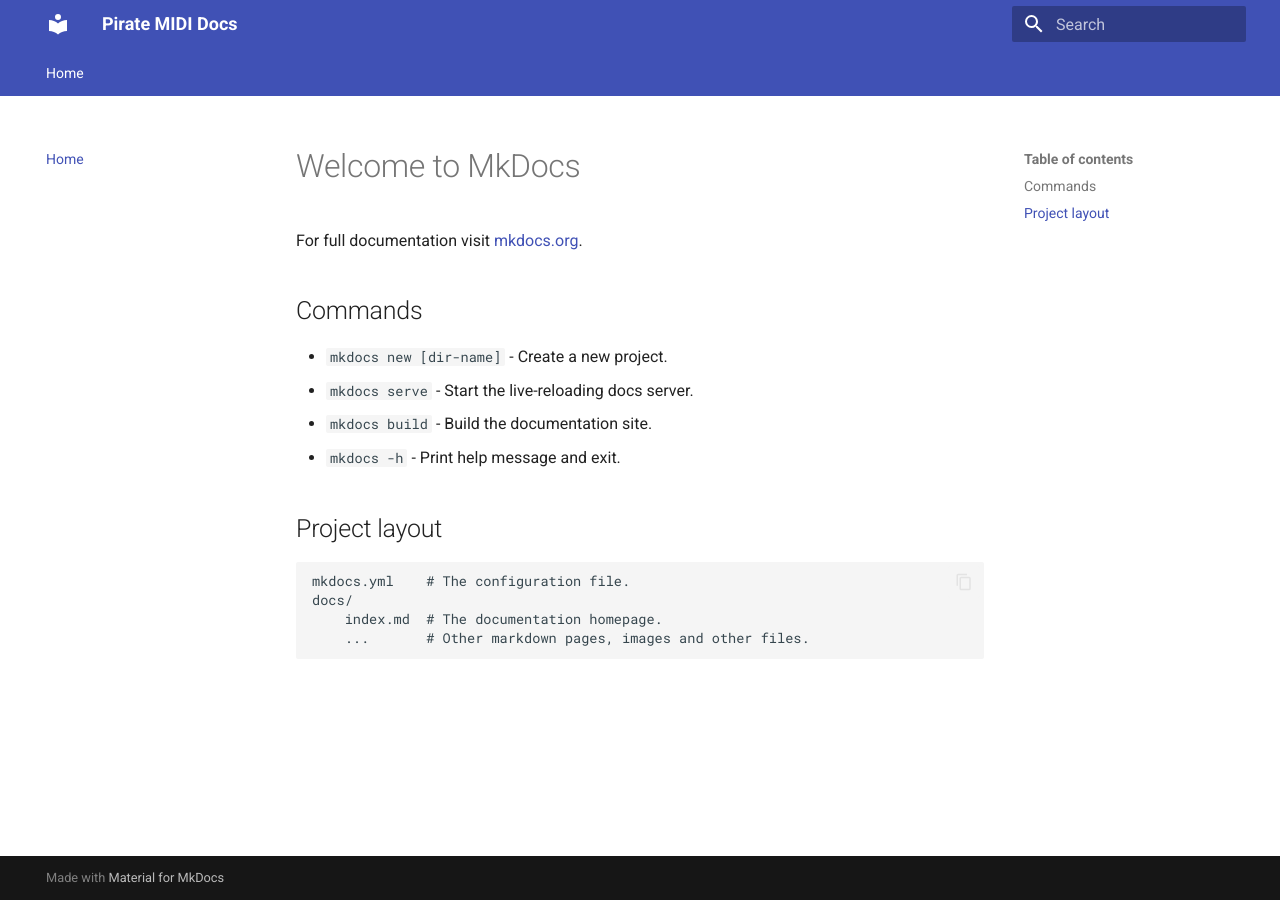
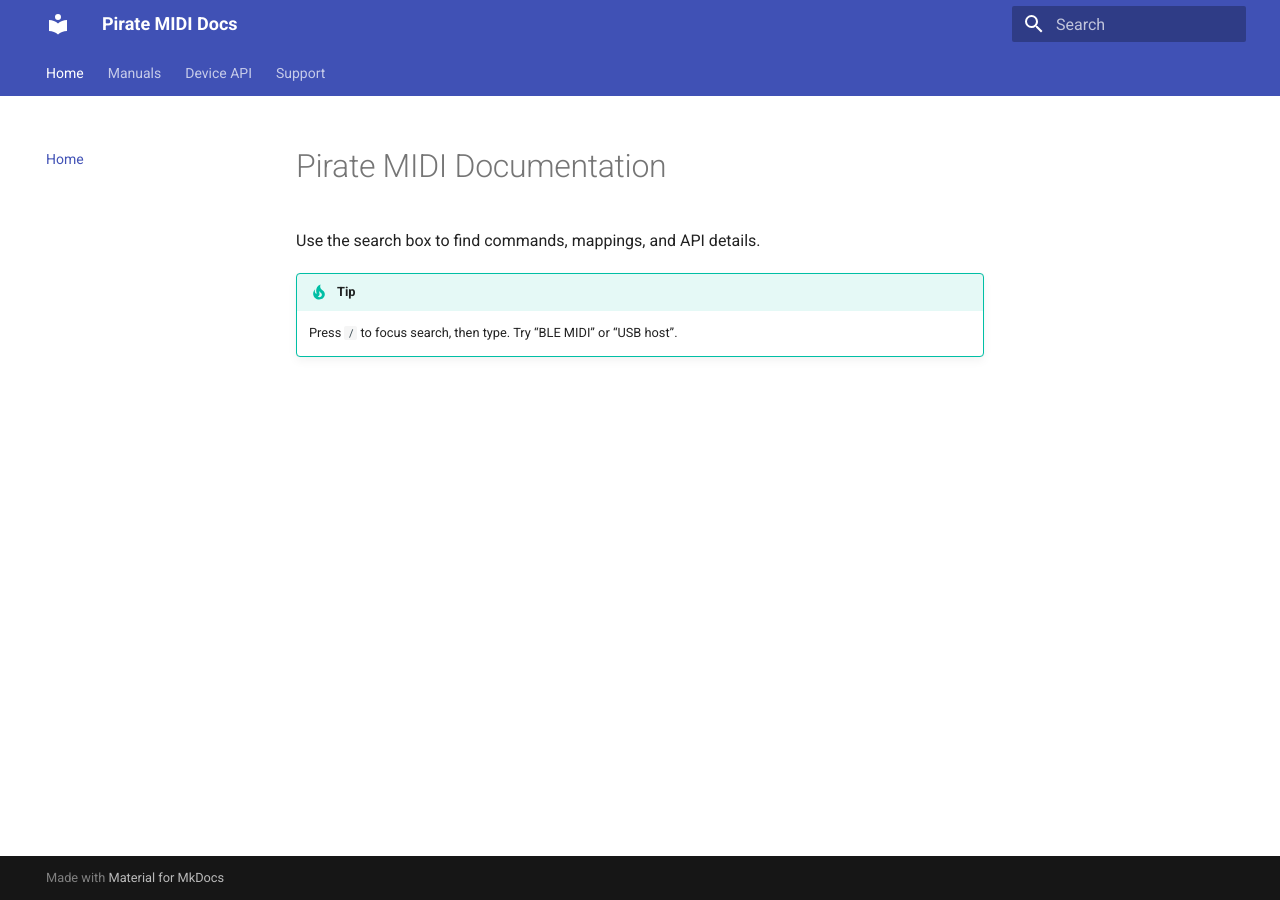
Before and after one commit to Pirate-MIDI/pirate-midi-docs, an MkDocs documentation site: the page built from docs/index.md, in a window 1280 px wide. Built offline with MkDocs 1.6.1 and Material for MkDocs 9.7.7, drawn with Linux system fonts in a browser that asks for light colours.

Commit message:
File System and Nav
added initial section and folder structure and updated nav accordingly

```diff
--- a/docs/index.md
+++ b/docs/index.md
@@ -1,17 +1,6 @@
-# Welcome to MkDocs
+# Pirate MIDI Documentation
 
-For full documentation visit [mkdocs.org](https://www.mkdocs.org).
+Use the search box to find commands, mappings, and API details.
 
-## Commands
-
-* `mkdocs new [dir-name]` - Create a new project.
-* `mkdocs serve` - Start the live-reloading docs server.
-* `mkdocs build` - Build the documentation site.
-* `mkdocs -h` - Print help message and exit.
-
-## Project layout
-
-    mkdocs.yml    # The configuration file.
-    docs/
-        index.md  # The documentation homepage.
-        ...       # Other markdown pages, images and other files.
+!!! tip
+    Press `/` to focus search, then type. Try “BLE MIDI” or “USB host”.
--- a/mkdocs.yml
+++ b/mkdocs.yml
@@ -23,3 +23,16 @@
 
 nav:
   - Home: index.md
+  - Manuals:
+      - Bridge6: products/bridge6/index.md
+      - Bridge4: products/bridge4/index.md
+      - Aero: products/aero/index.md
+      - Polar: products/polar/index.md
+      - CLiCK v2: products/click-v2/index.md
+      - Exp-Doubler: products/exp-doubler/index.md
+      - CLiCK v1: products/click-v1/index.md
+      - µLOOP v1: products/µloop/index.md
+      - Thru Gizmo: products/thru-gizmo/index.md
+  - Device API:
+      - Getting Started: device-api/index.md
+  - Support: support/index.md
```
Also changed, not shown: docs/device-api/index.md (added), docs/manuals/aero/index.md (added), docs/manuals/bridge4/index.md (added), docs/manuals/bridge6/index.md (added), docs/manuals/click-v1/index.md (added), docs/manuals/click-v2/index.md (added), docs/manuals/exp-doubler/index.md (added), docs/manuals/flexihub/index.md (added), docs/manuals/polar/index.md (added), docs/manuals/thru-gizmo/index.md (added), docs/manuals/µloop/index.md (added), docs/support/index.md (added).
